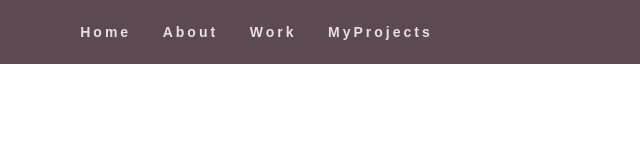
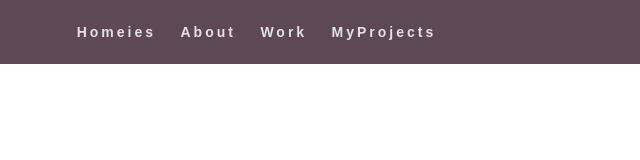
Before and after one commit to radwinho/first, a plain HTML site: page index.html in a window 1280 px wide. Shown: the full height of the page, 640-1280 px from the left. Drawn offline with Linux system fonts and the light colour scheme.

Commit message:
new updates

```diff
--- a/index.html
+++ b/index.html
@@ -14,7 +14,7 @@
         </div>
         <ul class="nav-links">
             <li>
-                <a href="#">Home</a>
+                <a href="#">Homeies</a>
             </li>
 
             <li>
```
